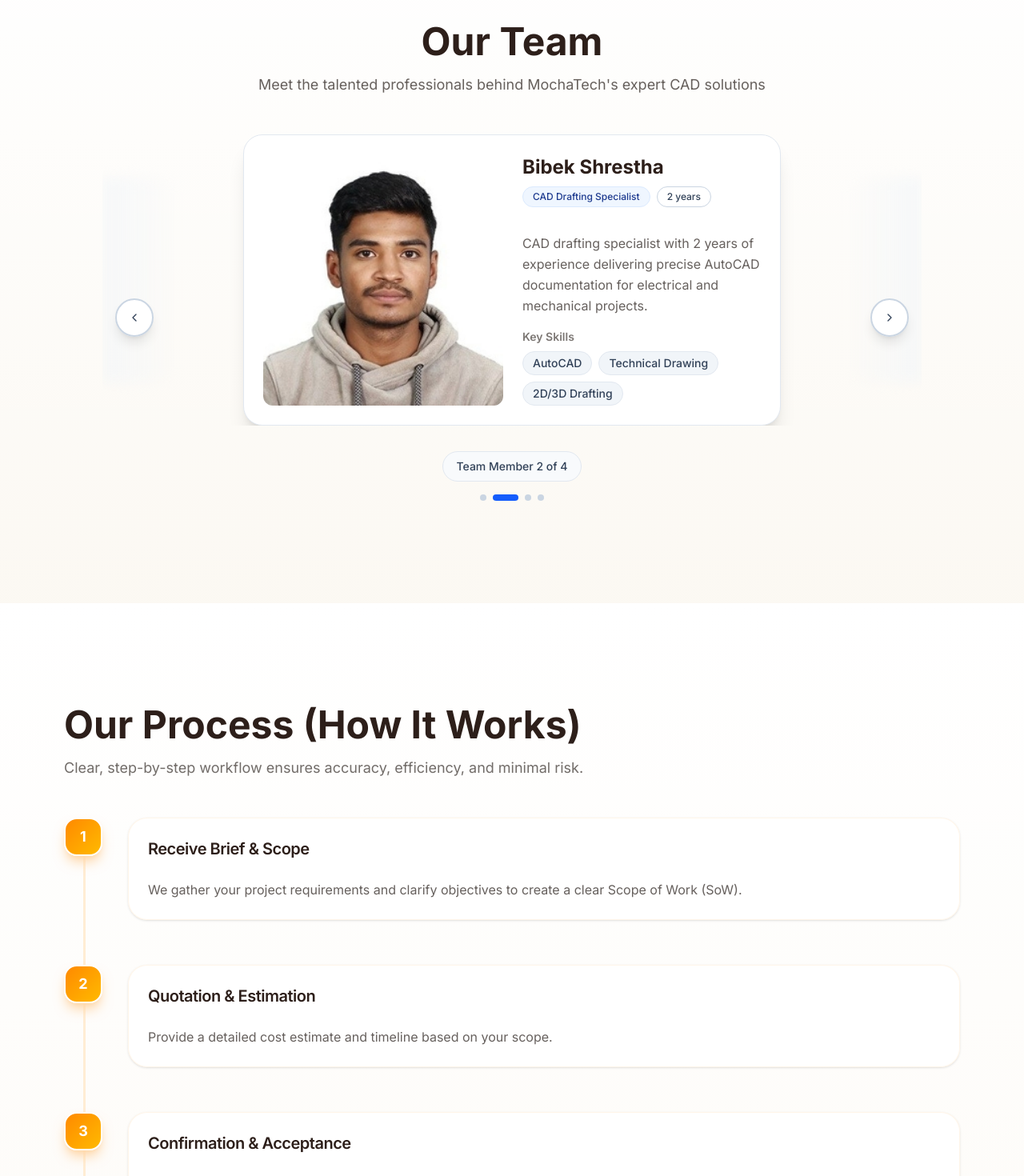
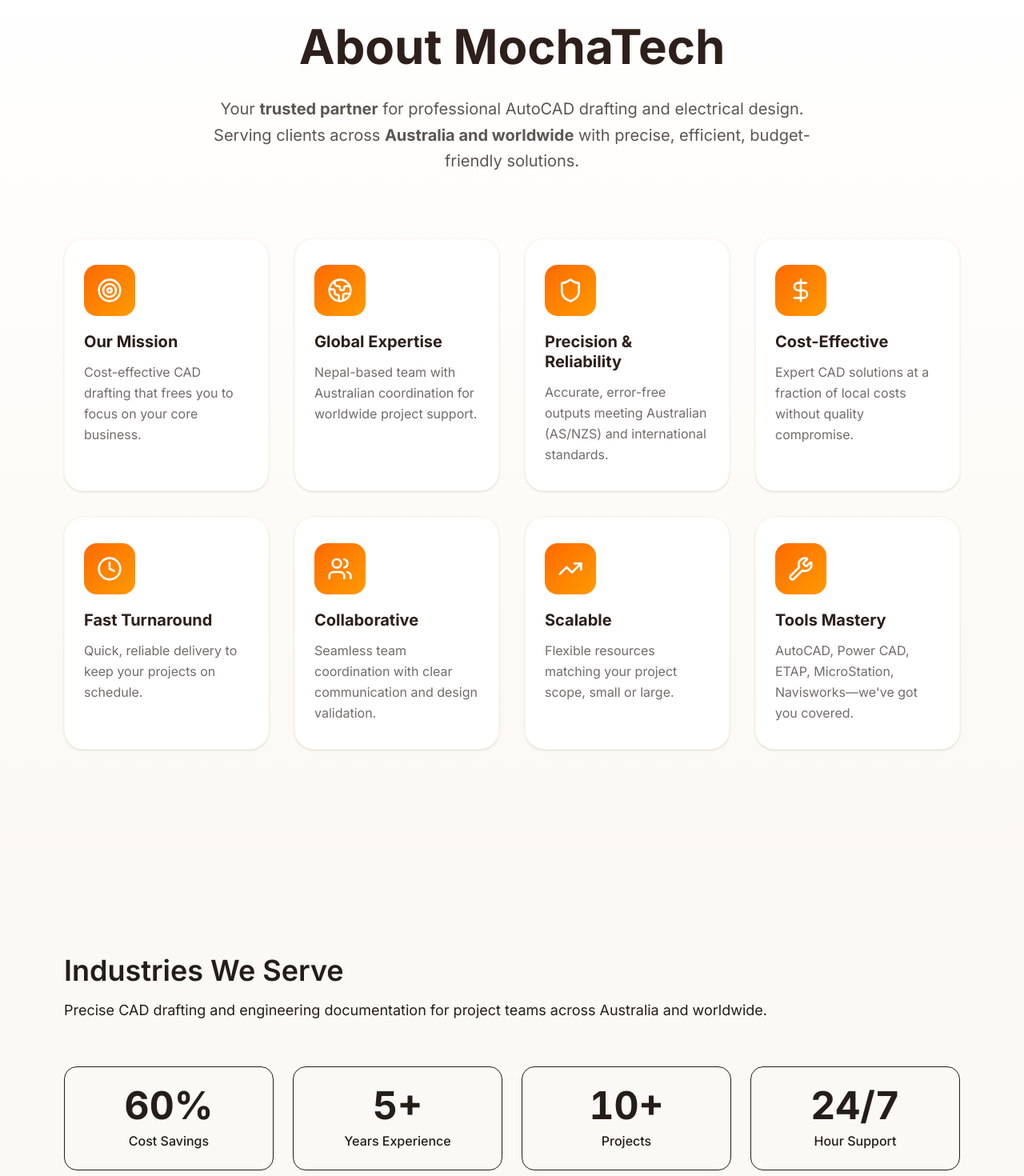
Before and after one commit to saunakshrestha/mocha-tech, a Next.js app: page / in a window 1280 px wide. Shown: the part 900-2370 px from the top of the page at 80% size. Built offline with nearby package versions, Linux system fonts and the light colour scheme.

Commit message:
Refactor homepage layout: add About section, reorder Team and Process sections; update sitemap priorities and links; enhance Sectors section with animated counters.

```diff
--- a/src/app/page.tsx
+++ b/src/app/page.tsx
@@ -1,9 +1,9 @@
 import { Navbar } from "@/components/sections/Navbar";
 import { Hero } from "@/components/sections/Hero";
+import { AboutSection } from "@/components/sections/About";
 import { TeamSection } from "@/components/sections/Team";
 import { ProcessSection } from "@/components/sections/Process";
 import { SectorsSection } from "@/components/sections/Sectors";
-import { WhyUsSection } from "@/components/sections/WhyUs";
 import { FAQsSection } from "@/components/sections/FAQs";
 import { ContactSection } from "@/components/sections/Contact";
 import { Footer } from "@/components/sections/Footer";
@@ -14,10 +14,10 @@ export default function Home() {
       <Navbar />
       <main id="main-content" role="main">
         <Hero />
+        <AboutSection />
+        <SectorsSection />
+        <ProcessSection />
         <TeamSection />
-        <ProcessSection />
-        <SectorsSection />
-        <WhyUsSection />
         <FAQsSection />
         <ContactSection />
       </main>
--- a/src/app/sitemap.ts
+++ b/src/app/sitemap.ts
@@ -12,25 +12,25 @@ export default function sitemap(): MetadataRoute.Sitemap {
       url: 'https://mochatech.com.au#about',
       lastModified: new Date(),
       changeFrequency: 'monthly',
+      priority: 0.9,
+    },
+    {
+      url: 'https://mochatech.com.au#sectors',
+      lastModified: new Date(),
+      changeFrequency: 'monthly',
       priority: 0.8,
     },
     {
       url: 'https://mochatech.com.au#process',
       lastModified: new Date(),
       changeFrequency: 'monthly',
-      priority: 0.8,
-    },
-    {
-      url: 'https://mochatech.com.au#sectors',
-      lastModified: new Date(),
-      changeFrequency: 'monthly',
       priority: 0.7,
     },
     {
-      url: 'https://mochatech.com.au#why-us',
+      url: 'https://mochatech.com.au#team',
       lastModified: new Date(),
       changeFrequency: 'monthly',
-      priority: 0.7,
+      priority: 0.6,
     },
     {
       url: 'https://mochatech.com.au#faqs',
--- /dev/null
+++ b/src/components/sections/About.tsx
@@ -0,0 +1,115 @@
+"use client";
+
+import { motion, useReducedMotion } from "framer-motion";
+import { Target, Globe2, Shield, DollarSign, Clock, Users, TrendingUp, Wrench } from "lucide-react";
+
+import { Section } from "@/components/sections/Section";
+import { Card, CardContent } from "@/components/ui/card";
+
+export function AboutSection() {
+  const reduceMotion = useReducedMotion();
+
+  const features = [
+    {
+      icon: Target,
+      title: "Our Mission",
+      description: "Cost-effective CAD drafting that frees you to focus on your core business.",
+    },
+    {
+      icon: Globe2,
+      title: "Global Expertise",
+      description: "Nepal-based team with Australian coordination for worldwide project support.",
+    },
+    {
+      icon: Shield,
+      title: "Precision & Reliability",
+      description: "Accurate, error-free outputs meeting Australian (AS/NZS) and international standards.",
+    },
+    {
+      icon: DollarSign,
+      title: "Cost-Effective",
+      description: "Expert CAD solutions at a fraction of local costs without quality compromise.",
+    },
+    {
+      icon: Clock,
+      title: "Fast Turnaround",
+      description: "Quick, reliable delivery to keep your projects on schedule.",
+    },
+    {
+      icon: Users,
+      title: "Collaborative",
+      description: "Seamless team coordination with clear communication and design validation.",
+    },
+    {
+      icon: TrendingUp,
+      title: "Scalable",
+      description: "Flexible resources matching your project scope, small or large.",
+    },
+    {
+      icon: Wrench,
+      title: "Tools Mastery",
+      description: "AutoCAD, Power CAD, ETAP, MicroStation, Navisworks—we've got you covered.",
+    },
+  ];
+
+  return (
+    <Section id="about" className="bg-gradient-to-b from-white to-orange-50/20">
+      <div className="max-w-4xl mx-auto text-center mb-20">
+        <motion.h2
+          initial={reduceMotion ? undefined : { opacity: 0, y: 20 }}
+          whileInView={reduceMotion ? undefined : { opacity: 1, y: 0 }}
+          viewport={{ once: true, amount: 0.2 }}
+          transition={{ duration: 0.5 }}
+          className="font-[var(--font-heading)] text-4xl font-bold text-[#2d1f1a] sm:text-5xl lg:text-6xl mb-8"
+        >
+          About MochaTech
+        </motion.h2>
+        <motion.p
+          initial={reduceMotion ? undefined : { opacity: 0, y: 20 }}
+          whileInView={reduceMotion ? undefined : { opacity: 1, y: 0 }}
+          viewport={{ once: true, amount: 0.2 }}
+          transition={{ duration: 0.5, delay: 0.1 }}
+          className="text-xl text-foreground/75 leading-relaxed max-w-3xl mx-auto"
+        >
+          Your <strong>trusted partner</strong> for professional AutoCAD drafting and electrical design.
+          Serving clients across <strong>Australia and worldwide</strong> with precise, efficient, budget-friendly solutions.
+        </motion.p>
+      </div>
+
+      <motion.div
+        initial={reduceMotion ? undefined : { opacity: 0, y: 30 }}
+        whileInView={reduceMotion ? undefined : { opacity: 1, y: 0 }}
+        viewport={{ once: true, amount: 0.2 }}
+        transition={{ duration: 0.6, delay: 0.2 }}
+        className="grid gap-8 sm:grid-cols-2 lg:grid-cols-4 max-w-7xl mx-auto"
+      >
+        {features.map((feature, index) => {
+          const Icon = feature.icon;
+          return (
+            <motion.div
+              key={feature.title}
+              initial={reduceMotion ? undefined : { opacity: 0, y: 20 }}
+              whileInView={reduceMotion ? undefined : { opacity: 1, y: 0 }}
+              viewport={{ once: true, amount: 0.2 }}
+              transition={{ duration: 0.5, delay: 0.05 * index }}
+            >
+              <Card className="h-full border-orange-100/50 bg-white hover:shadow-xl hover:border-orange-200 transition-all duration-300 group">
+                <CardContent className="pt-8 pb-8 px-6">
+                  <div className="inline-flex items-center justify-center w-16 h-16 rounded-2xl bg-gradient-to-br from-orange-500 to-amber-500 text-white mb-5 group-hover:scale-110 transition-transform duration-300">
+                    <Icon className="h-8 w-8" />
+                  </div>
+                  <h3 className="text-xl font-bold text-[#2d1f1a] mb-3 leading-tight">
+                    {feature.title}
+                  </h3>
+                  <p className="text-base text-foreground/65 leading-relaxed">
+                    {feature.description}
+                  </p>
+                </CardContent>
+              </Card>
+            </motion.div>
+          );
+        })}
+      </motion.div>
+    </Section>
+  );
+}
--- a/src/components/sections/Sectors.tsx
+++ b/src/components/sections/Sectors.tsx
@@ -1,6 +1,7 @@
 "use client";
 
-import { motion, useReducedMotion } from "framer-motion";
+import { useState, useEffect, useRef } from "react";
+import { motion, useReducedMotion, useInView } from "framer-motion";
 import { Factory, Mountain, Wheat, Lightbulb } from "lucide-react";
 
 import { sectors } from "@/lib/data";
@@ -8,6 +9,60 @@ import { Card, CardContent, CardHeader, CardTitle } from "@/components/ui/card";
 import { Section } from "@/components/sections/Section";
 
 const icons = [Mountain, Factory, Wheat, Lightbulb] as const;
+
+function AnimatedCounter({
+  end,
+  duration = 2500,
+  suffix = ""
+}: {
+  end: number;
+  duration?: number;
+  suffix?: string;
+}) {
+  const [count, setCount] = useState(0);
+  const ref = useRef<HTMLDivElement>(null);
+  const isInView = useInView(ref, { once: true, amount: 0.5 });
+
+  useEffect(() => {
+    if (!isInView) return;
+
+    let startTime: number | null = null;
+    let animationFrame: number;
+
+    const animate = (currentTime: number) => {
+      if (startTime === null) startTime = currentTime;
+      const elapsed = currentTime - startTime;
+      const progress = Math.min(elapsed / duration, 1);
+
+      // Custom smooth easing function (easeOutExpo)
+      const easeOutExpo = progress === 1 ? 1 : 1 - Math.pow(2, -10 * progress);
+      const current = Math.floor(easeOutExpo * end);
+
+      setCount(current);
+
+      if (progress < 1) {
+        animationFrame = requestAnimationFrame(animate);
+      } else {
+        // Ensure we end at exact value
+        setCount(end);
+      }
+    };
+
+    animationFrame = requestAnimationFrame(animate);
+
+    return () => {
+      if (animationFrame) {
+        cancelAnimationFrame(animationFrame);
+      }
+    };
+  }, [end, duration, isInView]);
+
+  return (
+    <div ref={ref} className="text-4xl md:text-5xl font-bold text-mocha-cream mb-2 tabular-nums transition-all duration-100">
+      {count}{suffix}
+    </div>
+  );
+}
 
 export function SectorsSection() {
   const reduceMotion = useReducedMotion();
@@ -19,13 +74,13 @@ export function SectorsSection() {
         whileInView={reduceMotion ? undefined : { opacity: 1, y: 0 }}
         viewport={{ once: true, amount: 0.2 }}
         transition={{ duration: 0.5 }}
-        className="flex flex-col gap-3"
+        className="flex flex-col gap-4 mb-2"
       >
         <h2 className="font-[var(--font-heading)] text-3xl font-semibold sm:text-4xl">
           Industries We Serve
         </h2>
-        <p className="max-w-2xl text-mocha-cream/80">
-          We deliver precise electrical CAD drafting and engineering documentation to support project teams across Australia and beyond, efficiently executed through our Nepal-based outsourcing model.
+        <p className="text-lg text-mocha-cream/80 whitespace-nowrap overflow-hidden text-ellipsis">
+          Precise CAD drafting and engineering documentation for project teams across Australia and worldwide.
         </p>
 
         <motion.div
@@ -33,24 +88,38 @@ export function SectorsSection() {
           whileInView={reduceMotion ? undefined : { opacity: 1, y: 0 }}
           viewport={{ once: true, amount: 0.2 }}
           transition={{ duration: 0.5, delay: 0.1 }}
-          className="mt-8 grid gap-4 rounded-2xl border border-mocha-cream/10 bg-mocha-cream/5 p-6 sm:grid-cols-3"
+          className="mt-10 mb-12"
         >
-          <div>
-            <p className="text-3xl font-semibold">4+ Years</p>
-            <p className="text-sm text-mocha-cream/75">Industry experience</p>
-          </div>
-          <div>
-            <p className="text-3xl font-semibold">50+ Projects</p>
-            <p className="text-sm text-mocha-cream/75">Successfully delivered</p>
-          </div>
-          <div>
-            <p className="text-3xl font-semibold">Perth, WA</p>
-            <p className="text-sm text-mocha-cream/75">Local delivery mindset</p>
+          <div className="grid grid-cols-2 md:grid-cols-4 gap-6">
+            {[
+              { value: 60, label: "Cost Savings", suffix: "%" },
+              { value: 5, label: "Years Experience", suffix: "+" },
+              { value: 10, label: "Projects", suffix: "+" },
+              { value: 24, label: "Hour Support", suffix: "/7" },
+            ].map((stat, index) => (
+              <motion.div
+                key={stat.label}
+                initial={reduceMotion ? undefined : { opacity: 0, scale: 0.8 }}
+                whileInView={reduceMotion ? undefined : { opacity: 1, scale: 1 }}
+                viewport={{ once: true, amount: 0.2 }}
+                transition={{ duration: 0.5, delay: 0.1 * index }}
+                className="text-center p-6 rounded-2xl bg-mocha-cream/10 border border-mocha-cream/20 hover:bg-mocha-cream/15 transition-all duration-300"
+              >
+                <AnimatedCounter
+                  end={stat.value}
+                  suffix={stat.suffix}
+                  duration={2000}
+                />
+                <div className="text-sm md:text-base font-medium text-mocha-cream/80">
+                  {stat.label}
+                </div>
+              </motion.div>
+            ))}
           </div>
         </motion.div>
       </motion.div>
 
-      <div className="@container mt-10 grid gap-4 @md:grid-cols-2 @xl:grid-cols-4">
+      <div className="@container grid gap-4 @md:grid-cols-2 @xl:grid-cols-4">
         {sectors.map((s, idx) => {
           const Icon = icons[idx % icons.length];
           return (
--- a/src/components/sections/Team.tsx
+++ b/src/components/sections/Team.tsx
@@ -51,7 +51,7 @@ export function TeamSection() {
   };
 
   return (
-    <Section id="about" className="bg-gradient-to-b from-white to-orange-50/30">
+    <Section id="team" className="bg-gradient-to-b from-white to-orange-50/30">
       <div className="text-center mb-12">
         <motion.h2
           initial={reduceMotion ? undefined : { opacity: 0, y: 20 }}
--- a/src/lib/data.ts
+++ b/src/lib/data.ts
@@ -11,9 +11,9 @@ export type NavLink = { label: string; href: string };
 export const navLinks: NavLink[] = [
   { label: "Home", href: "#home" },
   { label: "About", href: "#about" },
+  { label: "Industries", href: "#sectors" },
   { label: "Process", href: "#process" },
-  { label: "Industries", href: "#sectors" },
-  { label: "Why Us", href: "#why-us" },
+  { label: "Team", href: "#team" },
   { label: "FAQs", href: "#faqs" },
   { label: "Contact", href: "#contact" },
 ];
```
